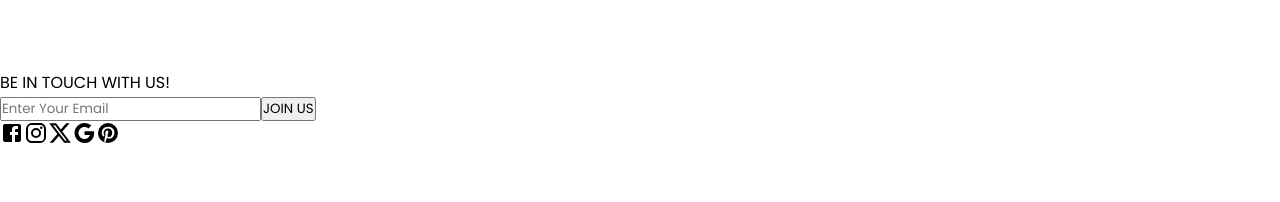
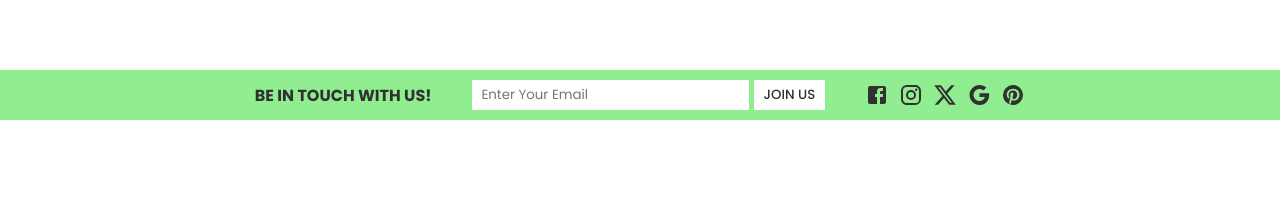
Before and after one commit to RizwanAhmed3000/E-commerce, a React (Create React App) app in the folder client/: page / in a window 1280 px wide. Shown: the part 3020-3222 px from the top of the page. Built offline with nearby package versions, Linux system fonts and the light colour scheme.

Commit message:
contact done

```diff
--- a/client/src/Components/Contact/contact.scss
+++ b/client/src/Components/Contact/contact.scss
@@ -1,3 +1,51 @@
 .contact{
+    // border: 1px solid green;
+    background-color: lightgreen;
+    display: flex;
+    align-items: center;
+    justify-content: center;
 
+    .wrapper{
+        display: flex;
+        justify-content: center;
+        align-items: center;
+        gap: 40px;
+        padding: 10px;
+
+        span{
+            font-weight: 700;
+            color: rgb(49, 49, 49);
+            // flex: 1;
+        }
+
+        .mail{
+            // flex: 2;
+            input{
+                border: none;
+                outline: none;
+                padding: 5px 10px;
+            }
+
+            button{
+                margin-left: 5px;
+                padding: 5px 10px;
+                border: none;
+                cursor: pointer;
+                background-color: white;
+                font-weight: 500;
+                color: rgb(49, 49, 49);
+
+                &:hover{
+                    background-color: lightcyan;
+                }
+            }
+        }
+
+        .icons{
+            // flex: 1;
+            display: flex;
+            color: rgb(49, 49, 49);
+            gap: 10px;
+        }
+    }
 }
```
